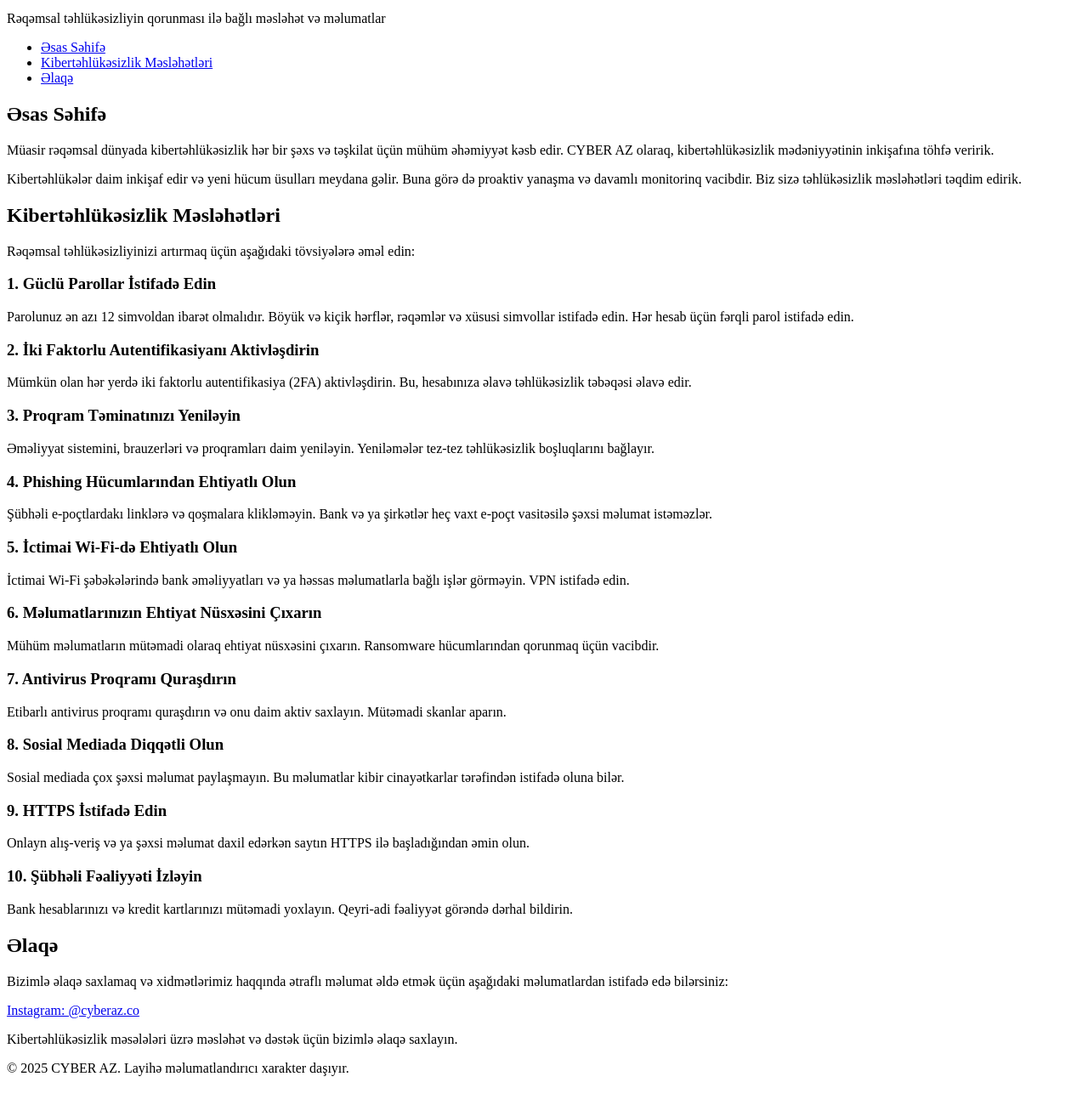
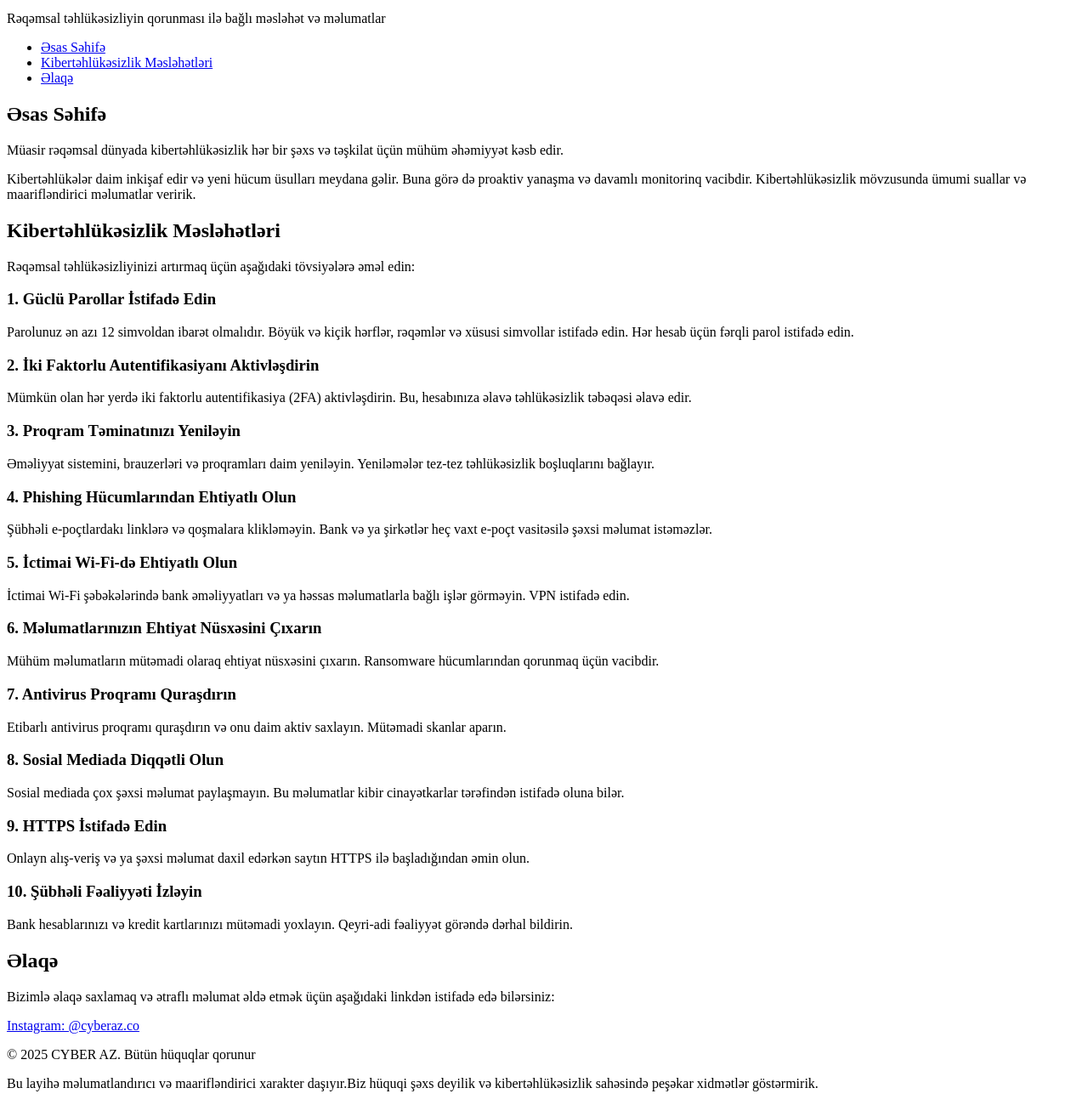
Before and after one commit to azeryusifzade/cyberaz, a plain HTML site: page index.html in a window 1280 px wide. Shown: the part 67-1367 px from the top of the page at 85% size. Drawn offline with Linux system fonts and the light colour scheme.

Commit message:
Update index.html

```diff
--- a/index.html
+++ b/index.html
@@ -22,8 +22,8 @@
     <main>
         <section id="esas">
             <h2>Əsas Səhifə</h2>
-            <p>Müasir rəqəmsal dünyada kibertəhlükəsizlik hər bir şəxs və təşkilat üçün mühüm əhəmiyyət kəsb edir. CYBER AZ olaraq, kibertəhlükəsizlik mədəniyyətinin inkişafına töhfə veririk.</p>
-            <p>Kibertəhlükələr daim inkişaf edir və yeni hücum üsulları meydana gəlir. Buna görə də proaktiv yanaşma və davamlı monitorinq vacibdir. Biz sizə təhlükəsizlik məsləhətləri təqdim edirik.</p>
+            <p>Müasir rəqəmsal dünyada kibertəhlükəsizlik hər bir şəxs və təşkilat üçün mühüm əhəmiyyət kəsb edir.</p>
+            <p>Kibertəhlükələr daim inkişaf edir və yeni hücum üsulları meydana gəlir. Buna görə də proaktiv yanaşma və davamlı monitorinq vacibdir. Kibertəhlükəsizlik mövzusunda ümumi suallar və maarifləndirici məlumatlar veririk.</p>
         </section>
 
         <section id="meslehetler">
@@ -63,14 +63,14 @@
 
         <section id="elaqe">
             <h2>Əlaqə</h2>
-            <p>Bizimlə əlaqə saxlamaq və xidmətlərimiz haqqında ətraflı məlumat əldə etmək üçün aşağıdaki məlumatlardan istifadə edə bilərsiniz:</p>
+            <p>Bizimlə əlaqə saxlamaq və ətraflı məlumat əldə etmək üçün aşağıdaki linkdən istifadə edə bilərsiniz:</p>
             <p><a href="https://www.instagram.com/cyberaz.co">Instagram: @cyberaz.co</a></p>
-            <p>Kibertəhlükəsizlik məsələləri üzrə məsləhət və dəstək üçün bizimlə əlaqə saxlayın.</p>
         </section>
     </main>
 
     <footer>
-        <p>&copy; 2025 CYBER AZ. Layihə məlumatlandırıcı xarakter daşıyır.</p>
+        <p>&copy; 2025 CYBER AZ. Bütün hüquqlar qorunur</p>
+        <p>Bu layihə məlumatlandırıcı və maarifləndirici xarakter daşıyır.Biz hüquqi şəxs deyilik və kibertəhlükəsizlik sahəsində peşəkar xidmətlər göstərmirik.</p>
     </footer>
 </body>
 </html>
```
